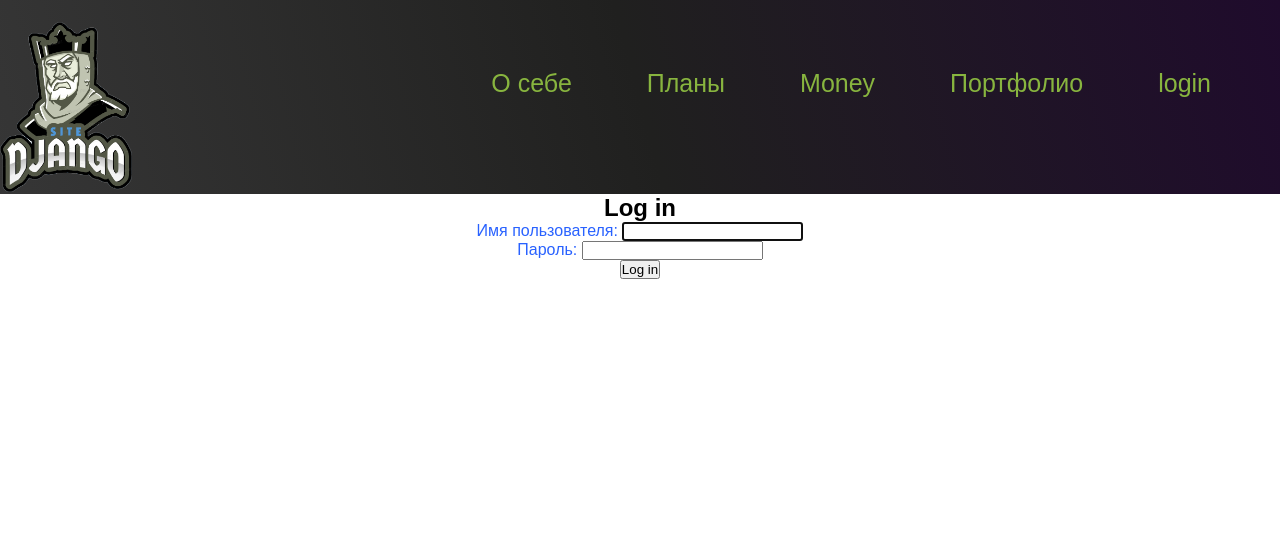
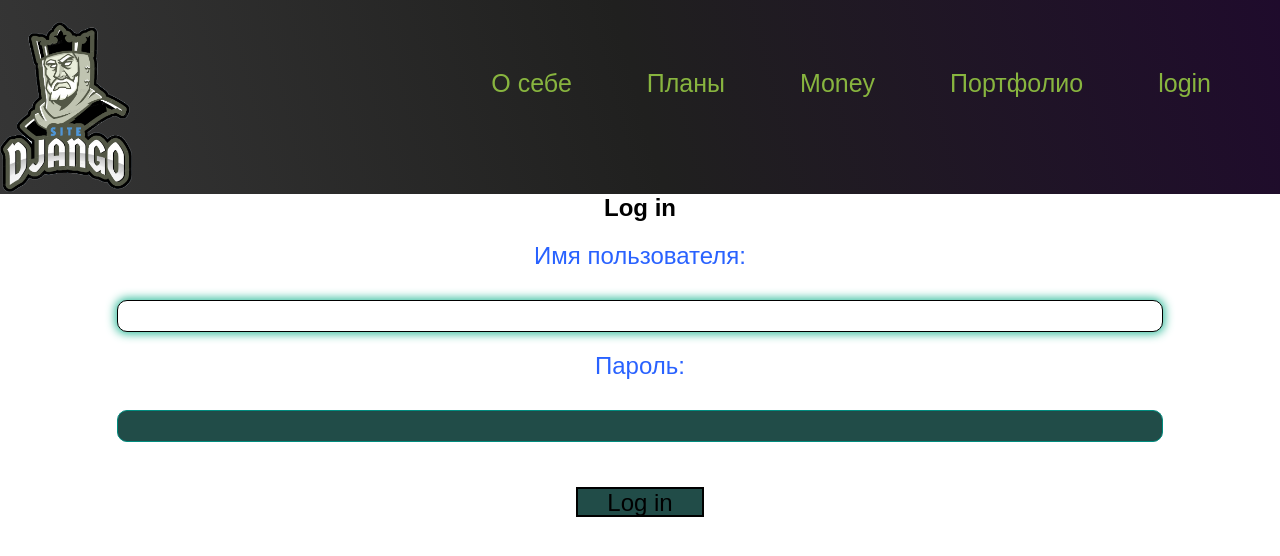
Before and after one commit to Hilosov/Site01, a Django app: page /accounts/login/ in a window 1280 px wide. Shown: the top 556 px of the page. Run offline with Django 3.2, Linux system fonts and the light colour scheme.

Commit message:
registration 0.2

```diff
--- a/static/css/homepage.css
+++ b/static/css/homepage.css
@@ -158,12 +158,56 @@
 	align-content: center;
 	text-align: center;
 }
-
+.top-login{
+	background: radial-gradient(ellipse at bottom, #1B2735 0%, #090A0F 100%);
+	text-align: center;
+	padding-top: 100px;
+	height: 700px;
+}
+.form-login input{
+	border: 1px solid;
+	padding-left: 20px;
+	width: 80%;
+	font-size: 25px;
+	height: 30px;
+	border-radius: 10px;
+	background: #214c48;
+	color: #008c7f ;
+}
+.form-login input:focus{
+	box-shadow: 0px 0px 10px 2px #34bd9d;
+	outline:none;
+	background: #fff;
+	color: #000;
+}
+.form-login label{
+	padding-top: 20px;
+	text-align: center;
+	display: grid;
+	font-size: 24px;
+	padding-bottom: 30px;
+}
+.form-login button{
+	margin-top: 45px;
+	width: 10%;
+	font-size: 24px;
+	height: 30px;
+	background: #214c48;
+	border: 2px solid;
+	outline: none;
+}
 .brand-slider{
 	width: 90%;
 	margin: 0 auto;
 	text-align: center;
 	margin-bottom: 100px;
+}
+.top-login h2{
+	display: inline;
+	font-size: 70px;
+	border-radius: 25px;
+	box-shadow: inset 0px 0px 35px #00FF7B;
+
 }
 .brand-slider h4{
 	background: #424147;
```
Also changed, not shown: Sport/apps/users/models.py (added, +10 -0 lines).
